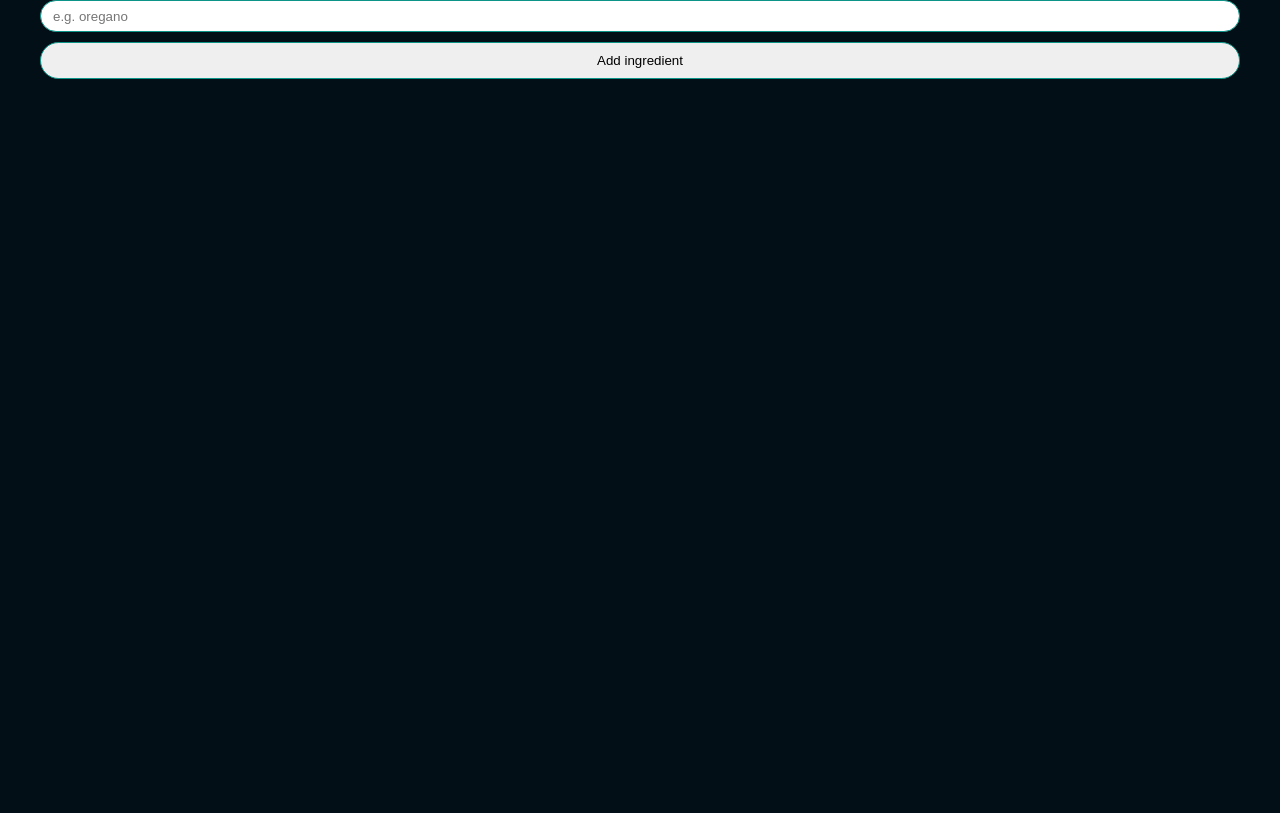
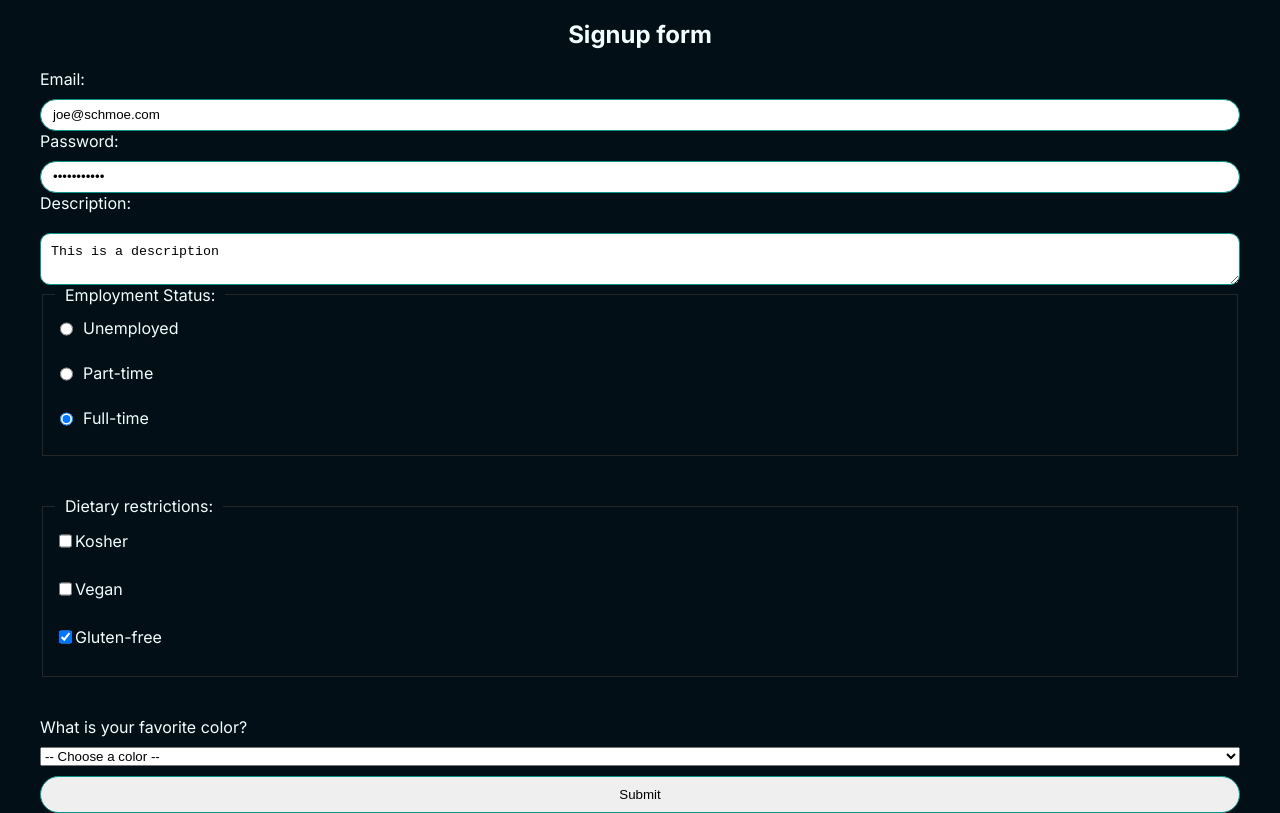
Before and after one commit to KSapalska/Chef_Claude, a React (Vite) app: page / in a window 1280 px wide. Built offline with nearby package versions, Linux system fonts and the light colour scheme.

Commit message:
form Object.fromEntries(formData)

```diff
--- a/src/App.jsx
+++ b/src/App.jsx
@@ -150,38 +150,102 @@ export default function App() {
 
  */
 
-/* export default function App() {
+ export default function App() {
 
-  function signUp(formData) {
+  function signUp(event) {
+    event.preventDefault()
+    const formEl = event.currentTarget
+    const formData = new FormData(formEl)
+
+  /*   const email= formData.get("email")
+    const password = formData.get("password")
+    const employmentStatus = formData.get("employmentStatus")
+    const dietaryRestrictions = formData.getAll("dietaryRestrictions")
+    const favColor=formData.get("favColor")
+
+    formEl.reset()
+    console.log(favColor) */
 
 
-    const email= formData.get("email")
-    const password = formData.get("password")
+    const data = Object.fromEntries(formData)
+    const dietaryRestrictions = formData.getAll("dietaryRestrictions")
+    const allData = {
+      ...data,
+      dietaryRestrictions: dietaryRestrictions
+    }
 
-    console.log(email, password)
+    console.log(allData)
+
 
   }
 
   return (
     <section>
       <h1>Signup form</h1>
-      <form action={signUp}>
-        <label htmlFor="email">Email:</label>
-        <input id="email" type="email" name="email" placeholder="joe@schmoe.com" />
-        <br />
+      <form onSubmit={signUp} method="post">
+      <label htmlFor="email">Email:</label>
+        <input id="email" defaultValue="joe@schmoe.com" type="email" name="email" placeholder="joe@schmoe.com" />
 
         <label htmlFor="password">Password:</label>
-        <input id="password" type="password" name="password" />
-        <br />
+        <input id="password" defaultValue="password123" type="password" name="password" />
+
+        <label htmlFor="description">Description:</label>
+        <textarea id="description" name="description" defaultValue="This is a description"></textarea>
+
+        <fieldset>
+          <legend>Employment Status:</legend>
+          <label>
+            <input type="radio" name="employmentStatus" value="Unemployed" />
+            Unemployed
+        </label>
+          <label>
+            <input type="radio" name="employmentStatus" value="part-time" />
+            Part-time
+        </label>
+          <label>
+            <input type="radio" name="employmentStatus" value="full-time" defaultChecked={true}/>
+            Full-time
+        </label>
+        </fieldset>
+
+        <fieldset>
+          <legend>Dietary restrictions:</legend>
+          <label>
+            <input type="checkbox" name="dietaryRestrictions" value="kosher" />
+            Kosher
+        </label>
+          <label>
+            <input type="checkbox" name="dietaryRestrictions" value="vegan" />
+            Vegan
+        </label>
+          <label>
+            <input type="checkbox" name="dietaryRestrictions" defaultChecked={true} value="gluten-free" />
+            Gluten-free
+        </label>
+        </fieldset>
+
+        <label htmlFor="favColor">What is your favorite color?</label>
+        <select id="favColor" name="favColor" defaultValue="" required>
+          <option value="" disabled>-- Choose a color --</option>
+          <option value="red">Red</option>
+          <option value="orange">Orange</option>
+          <option value="yellow">Yellow</option>
+          <option value="green">Green</option>
+          <option value="blue">Blue</option>
+          <option value="indigo">Indigo</option>
+          <option value="violet">Violet</option>
+        </select>
 
         <button>Submit</button>
+
+
 
       </form>
     </section>
   )
-} */
+}
 
-  import React from "react"
+/* import React from "react"
 
 export default function Main() {
 
@@ -217,4 +281,4 @@ export default function Main() {
             </ul>
         </main>
     )
-}
+} */
--- a/src/index.css
+++ b/src/index.css
@@ -106,6 +106,12 @@ input{
     border: 1px solid #0D9488;
 }
 
+fieldset {
+    border: 1px solid #262626;
+    margin-bottom: 40px;
+    display: flex;
+    flex-direction: column;
+}
 button{
     border-radius: 100px;
     padding: 10px 30px;
@@ -120,3 +126,23 @@ button:hover {
     border-color: #042F2E;
     color: white;
 }
+
+textarea {
+    border-radius: 10px;
+    border: 1px solid #0D9488;
+    padding: 10px;
+    margin-top: 10px; }
+
+    legend {
+        padding: 0 10px;
+    }
+
+    label {
+        display: flex;
+        align-items: center;
+        margin-bottom: 10px;
+    }
+
+    input[type="radio"] {
+        margin-right: 10px;
+    }
```
